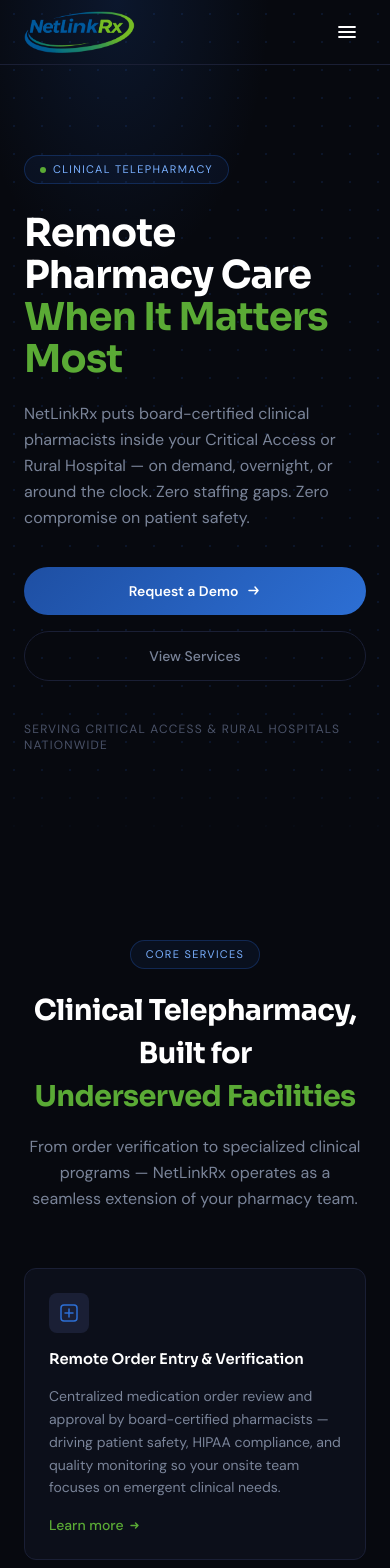
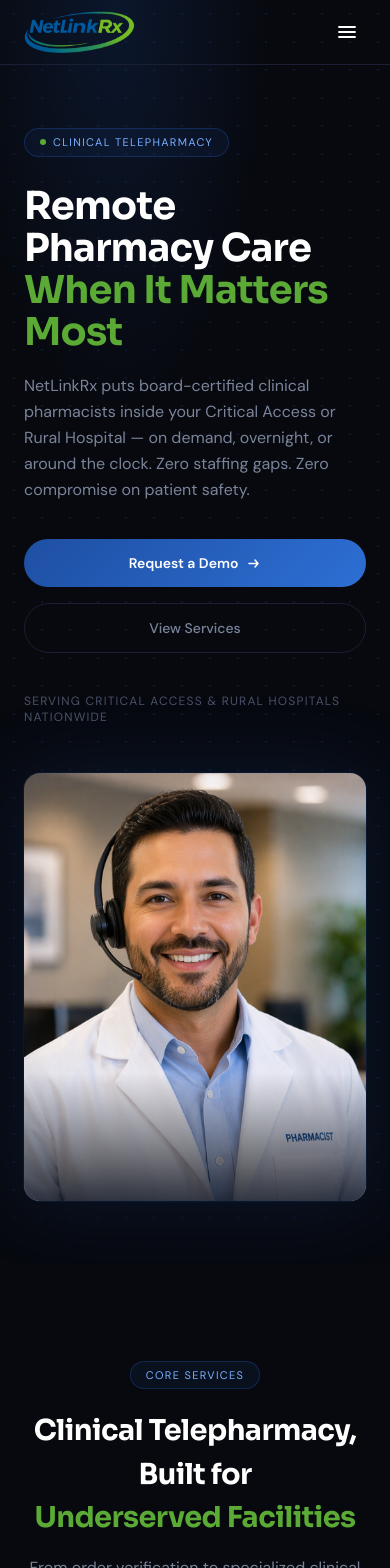
Before and after one commit to BoredPharmacist/noctuarx, a Next.js app: page / in a window 390 px wide. Shown: the top 1568 px of the page. Built offline with nearby package versions, Linux system fonts and the light colour scheme.

Commit message:
Add files via upload

```diff
--- a/components/Coverage.tsx
+++ b/components/Coverage.tsx
@@ -14,6 +14,7 @@
       <div className="section-divider mb-0" />
       <div className="max-w-7xl mx-auto pt-24">
 
+        {/* Top row — text left, image right */}
         <div className="flex flex-col lg:flex-row gap-16 items-center mb-16">
           <div className="flex-1">
             <span className="pill mb-6 inline-flex">Specialized Offering</span>
@@ -37,7 +38,8 @@
             </a>
           </div>
 
-          <div className="flex-1 max-w-md w-full hidden lg:block">
+          {/* stock2 image */}
+          <div className="flex-1 max-w-md w-full">
             <div className="relative rounded-2xl overflow-hidden"
               style={{ aspectRatio: "4/3", boxShadow: "0 0 60px rgba(30,79,163,0.15), 0 0 0 1px rgba(30,79,163,0.1)" }}>
               {/* eslint-disable-next-line @next/next/no-img-element */}
@@ -52,6 +54,7 @@
           </div>
         </div>
 
+        {/* Bottom row — coverage list + sub-card */}
         <div className="flex flex-col lg:flex-row gap-6">
           <div className="flex-1 rounded-2xl border border-[#1a1f35] bg-[#0f1220] p-8">
             <p className="text-xs uppercase tracking-widest mb-6 text-[#2d6fd4]" style={{ letterSpacing: "0.12em" }}>
--- a/components/Hero.tsx
+++ b/components/Hero.tsx
@@ -53,7 +53,7 @@
           </div>
 
           {/* Right — image */}
-          <div className="fade-up fade-up-delay-3 flex-1 max-w-lg w-full hidden lg:block">
+          <div className="fade-up fade-up-delay-3 flex-1 max-w-lg w-full">
             <div className="relative rounded-2xl overflow-hidden"
               style={{ aspectRatio: "4/5", boxShadow: "0 0 80px rgba(30,79,163,0.2), 0 0 0 1px rgba(30,79,163,0.15)" }}>
               {/* eslint-disable-next-line @next/next/no-img-element */}
@@ -62,8 +62,10 @@
                 alt="Clinical pharmacist providing remote telepharmacy services"
                 style={{ width: "100%", height: "100%", objectFit: "cover", objectPosition: "center top" }}
               />
+              {/* Dark overlay fade at bottom */}
               <div className="absolute bottom-0 left-0 right-0 h-32 pointer-events-none"
                 style={{ background: "linear-gradient(to bottom, transparent, rgba(7,9,15,0.8))" }} />
+              {/* Blue left edge glow */}
               <div className="absolute inset-0 pointer-events-none"
                 style={{ boxShadow: "inset 0 0 40px rgba(30,79,163,0.15)" }} />
             </div>
@@ -72,6 +74,7 @@
         </div>
       </div>
 
+      {/* Bottom fade */}
       <div className="absolute bottom-0 left-0 right-0 h-20 pointer-events-none"
         style={{ background: "linear-gradient(to bottom, transparent, #07090f)" }} />
     </section>
--- a/components/Stats.tsx
+++ b/components/Stats.tsx
@@ -12,6 +12,7 @@
       <div className="max-w-7xl mx-auto pt-24">
         <div className="flex flex-col lg:flex-row gap-16 items-start">
 
+          {/* Left — stats */}
           <div className="flex-1">
             <h2 className="text-white leading-tight mb-6"
               style={{ fontFamily: "'Sora', sans-serif", fontWeight: 700, fontSize: "clamp(2rem, 4vw, 2.8rem)", letterSpacing: "-0.02em" }}>
@@ -36,9 +37,11 @@
             </span>
           </div>
 
+          {/* Right — image + why panel stacked */}
           <div className="flex-1 max-w-lg flex flex-col gap-5">
 
-            <div className="relative rounded-2xl overflow-hidden hidden lg:block"
+            {/* stock3 image */}
+            <div className="relative rounded-2xl overflow-hidden"
               style={{ aspectRatio: "16/9", boxShadow: "0 0 60px rgba(30,79,163,0.15), 0 0 0 1px rgba(30,79,163,0.1)" }}>
               {/* eslint-disable-next-line @next/next/no-img-element */}
               <img
@@ -50,6 +53,7 @@
                 style={{ background: "linear-gradient(to bottom, transparent 50%, rgba(12,15,26,0.7))" }} />
             </div>
 
+            {/* Why NetLinkRx panel */}
             <div className="rounded-2xl border border-[#1a1f35] bg-[#0f1220] p-8">
               <div className="flex items-center justify-between mb-6">
                 <p className="text-white font-semibold" style={{ fontFamily: "'Sora', sans-serif" }}>Why NetLinkRx?</p>
```
